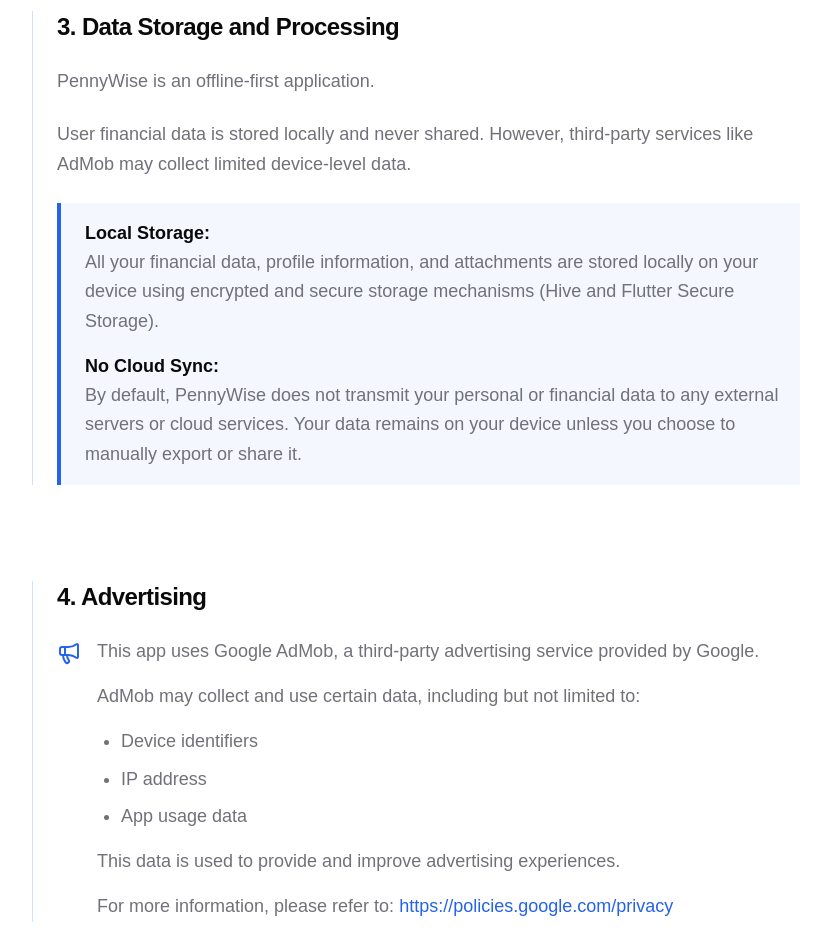
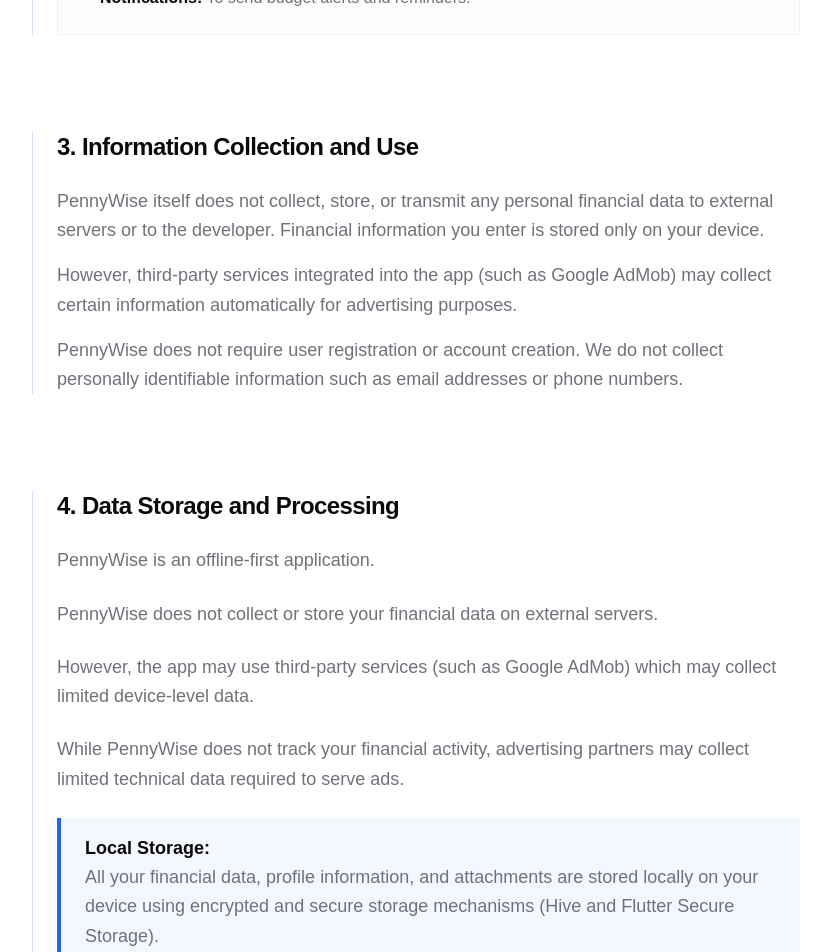
Before and after one commit to aditya04tripathi/aditya04tripathi, a Next.js app: page /privacy-policy/pennywise in a window 1280 px wide. Shown: the part 1440-2392 px from the top of the page, without its empty margins (352-1183 px from the left). Built offline with nearby package versions, Linux system fonts and the light colour scheme.

Commit message:
feat(privacy): update privacy policy sections and add local data storage clarifications

```diff
--- a/app/privacy-policy/pennywise/page.tsx
+++ b/app/privacy-policy/pennywise/page.tsx
@@ -30,10 +30,16 @@ const sections: Section[] = [
     title: "2. Information We Collect",
     content: (
       <div className="space-y-8">
+        <p>
+          The following categories of information may be processed and stored{" "}
+          <strong className="text-foreground">only on your device</strong> to
+          provide app features. PennyWise does not upload this information to
+          our servers for storage.
+        </p>
         <div className="bg-muted/30 border-border/50 rounded-xl border p-6">
           <h3 className="text-foreground mb-4 flex items-center gap-2 text-lg font-bold tracking-wider uppercase opacity-80">
             <ShieldCheck className="text-primary size-5" />
-            2.1 Personal Data
+            2.1 User-Provided Information (Stored Locally)
           </h3>
           <ul className="space-y-4">
             <li className="flex gap-3 text-base">
@@ -107,14 +113,45 @@ const sections: Section[] = [
     ),
   },
   {
+    id: "collection-use",
+    title: "3. Information Collection and Use",
+    content: (
+      <div className="space-y-4">
+        <p>
+          PennyWise itself does not collect, store, or transmit any personal
+          financial data to external servers or to the developer. Financial
+          information you enter is stored only on your device.
+        </p>
+        <p>
+          However, third-party services integrated into the app (such as Google
+          AdMob) may collect certain information automatically for advertising
+          purposes.
+        </p>
+        <p>
+          PennyWise does not require user registration or account creation. We
+          do not collect personally identifiable information such as email
+          addresses or phone numbers.
+        </p>
+      </div>
+    ),
+  },
+  {
     id: "storage",
-    title: "3. Data Storage and Processing",
+    title: "4. Data Storage and Processing",
     content: (
       <div className="space-y-6">
         <p>PennyWise is an offline-first application.</p>
         <p>
-          User financial data is stored locally and never shared. However,
-          third-party services like AdMob may collect limited device-level data.
+          PennyWise does not collect or store your financial data on external
+          servers.
+        </p>
+        <p>
+          However, the app may use third-party services (such as Google AdMob)
+          which may collect limited device-level data.
+        </p>
+        <p>
+          While PennyWise does not track your financial activity, advertising
+          partners may collect limited technical data required to serve ads.
         </p>
         <div className="border-primary bg-primary/5 rounded-r-lg border-l-4 py-4 pl-6">
           <ul className="space-y-4">
@@ -127,8 +164,9 @@ const sections: Section[] = [
             <li>
               <strong className="text-foreground block">No Cloud Sync:</strong>
               By default, PennyWise does not transmit your personal or financial
-              data to any external servers or cloud services. Your data remains
-              on your device unless you choose to manually export or share it.
+              data to any external servers or cloud services operated by us. Your
+              data remains on your device unless you choose to manually export
+              or share it.
             </li>
           </ul>
         </div>
@@ -137,30 +175,31 @@ const sections: Section[] = [
   },
   {
     id: "advertising",
-    title: "4. Advertising",
+    title: "5. Advertising",
     content: (
       <div className="space-y-6">
         <div className="flex items-start gap-4">
           <Megaphone className="text-primary mt-1 size-6 shrink-0" />
           <div className="space-y-4">
             <p>
-              This app uses Google AdMob, a third-party advertising service
-              provided by Google.
+              This app uses Google AdMob, a mobile advertising service provided
+              by Google.
             </p>
             <p>
-              AdMob may collect and use certain data, including but not limited
-              to:
+              AdMob may collect certain information automatically, including:
             </p>
             <ul className="list-disc space-y-2 pl-6">
-              <li>Device identifiers</li>
+              <li>Device identifiers (such as advertising ID)</li>
               <li>IP address</li>
-              <li>App usage data</li>
+              <li>Device information</li>
+              <li>Interaction data with ads</li>
             </ul>
             <p>
-              This data is used to provide and improve advertising experiences.
+              This information is used to provide and improve advertising
+              services.
             </p>
             <p>
-              For more information, please refer to:{" "}
+              You can learn more about how Google uses data here:{" "}
               <a
                 href="https://policies.google.com/privacy"
                 className="text-primary font-medium hover:underline"
@@ -177,7 +216,7 @@ const sections: Section[] = [
   },
   {
     id: "third-party",
-    title: "5. Third-Party Services",
+    title: "6. Third-Party Services",
     content: (
       <div className="space-y-4">
         <p>
@@ -196,7 +235,7 @@ const sections: Section[] = [
   },
   {
     id: "consent",
-    title: "6. User Consent",
+    title: "7. User Consent",
     content: (
       <p>
         By using the app, you agree to the use of third-party services as
@@ -206,7 +245,7 @@ const sections: Section[] = [
   },
   {
     id: "use",
-    title: "7. Use of Information",
+    title: "8. Use of Information",
     content: (
       <ul className="space-y-4">
         <li className="flex gap-3 text-base">
@@ -230,7 +269,7 @@ const sections: Section[] = [
   },
   {
     id: "security",
-    title: "8. Security",
+    title: "9. Security",
     content: (
       <div className="flex items-start gap-4">
         <Lock className="text-primary mt-1 size-6 shrink-0" />
@@ -260,7 +299,7 @@ const sections: Section[] = [
   },
   {
     id: "rights",
-    title: "9. Your Data Rights",
+    title: "10. Your Data Rights",
     content: (
       <div className="space-y-4">
         <p>
@@ -275,16 +314,26 @@ const sections: Section[] = [
           <li>
             <strong className="text-foreground">Deletion:</strong> You can
             delete specific transactions, cards, or your entire data store from
-            the settings menu within the app. Uninstalling the app will also
-            typically delete all locally stored data.
+            the settings menu within the app. All data can be permanently
+            deleted by clearing app data or uninstalling the app.
           </li>
         </ul>
       </div>
     ),
   },
   {
+    id: "children",
+    title: "11. Children's Privacy",
+    content: (
+      <p>
+        This app is not directed to children under the age of 13. We do not
+        knowingly collect personal information from children.
+      </p>
+    ),
+  },
+  {
     id: "changes",
-    title: "10. Changes to This Policy",
+    title: "12. Changes to This Policy",
     content: (
       <p>
         We may update our Privacy Policy from time to time. We will notify you
@@ -295,23 +344,26 @@ const sections: Section[] = [
   },
   {
     id: "contact",
-    title: "11. Contact Us",
+    title: "13. Contact Us",
     content: (
       <p>
-        If you have any questions about this Privacy Policy, please contact the
-        developer at{" "}
+        If you have any questions about this Privacy Policy, you can contact us
+        at:{" "}
         <a
           href="mailto:contact@adityatripathi.dev"
           className="text-primary font-medium hover:underline"
         >
           contact@adityatripathi.dev
         </a>
-        .
       </p>
     ),
   },
 ];
 
+const LAST_UPDATED = "April 19, 2026";
+
 export default function PrivacyPolicyPage() {
-  return <PrivacyPolicyClient sections={sections} />;
+  return (
+    <PrivacyPolicyClient sections={sections} lastUpdated={LAST_UPDATED} />
+  );
 }
--- a/components/legal/privacy-policy-client.tsx
+++ b/components/legal/privacy-policy-client.tsx
@@ -10,7 +10,13 @@ export interface Section {
   content: React.ReactNode;
 }
 
-export function PrivacyPolicyClient({ sections }: { sections: Section[] }) {
+export function PrivacyPolicyClient({
+  sections,
+  lastUpdated,
+}: {
+  sections: Section[];
+  lastUpdated: string;
+}) {
   const [activeSection, setActiveSection] = useState(sections[0].id);
 
   useEffect(() => {
@@ -50,7 +56,7 @@ export function PrivacyPolicyClient({ sections }: { sections: Section[] }) {
           <div className="text-muted-foreground mt-8 flex items-center justify-center gap-3">
             <span className="bg-border h-px w-12"></span>
             <p className="text-xs font-semibold tracking-widest uppercase">
-              Effective Date: January 9, 2026
+              Last Updated: {lastUpdated}
             </p>
             <span className="bg-border h-px w-12"></span>
           </div>
```
